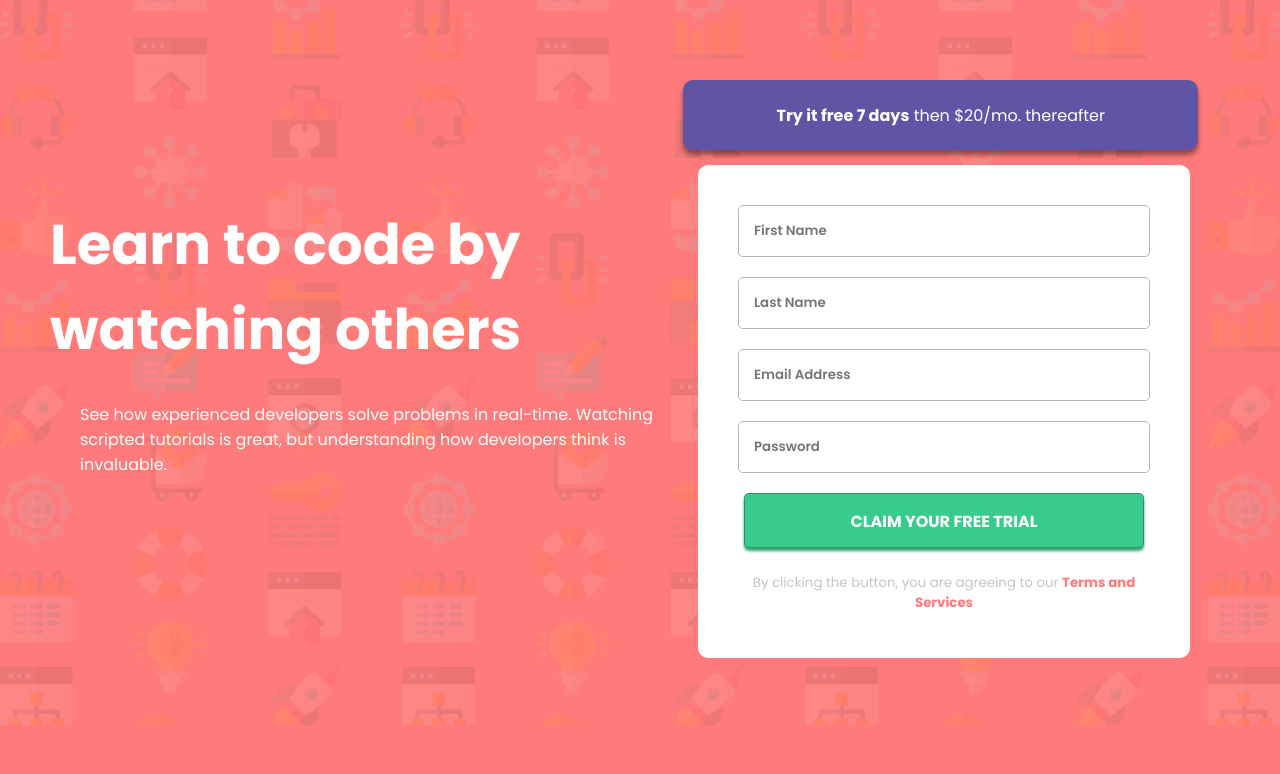
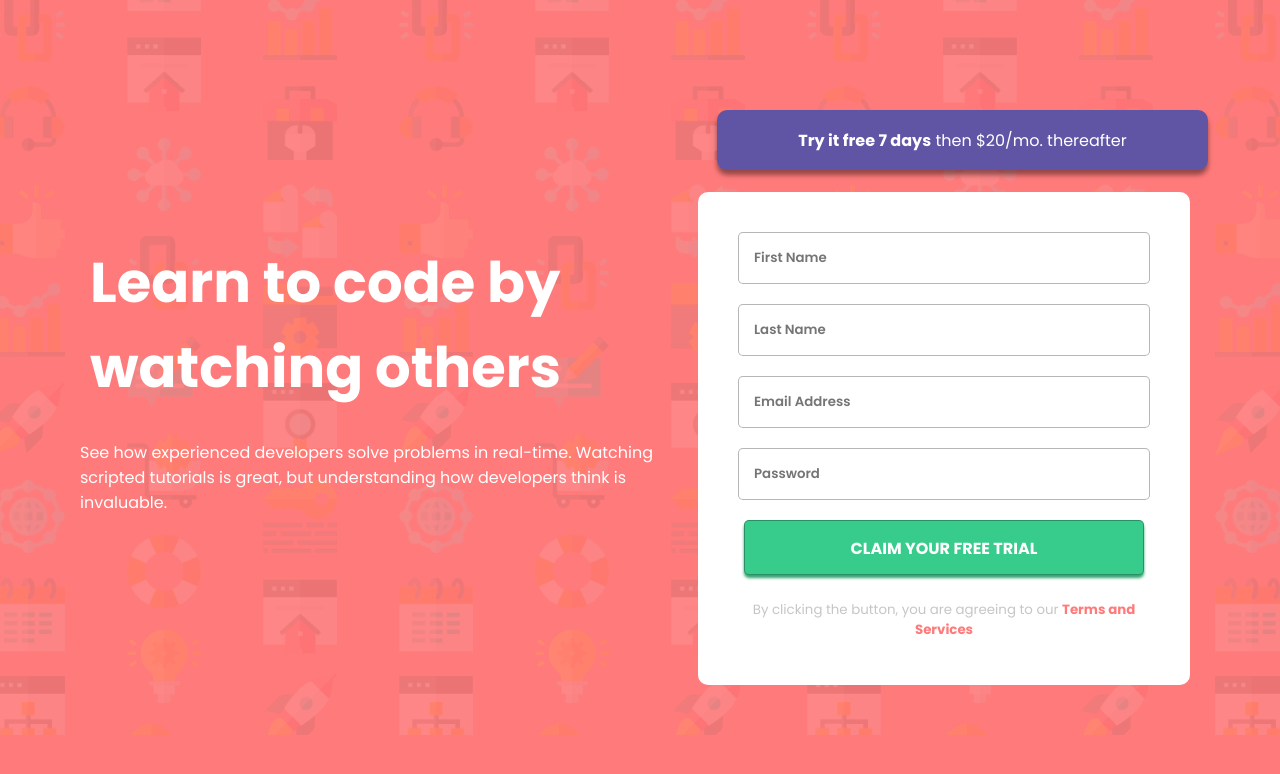
Before and after one commit to kalebemax/Intro-component-with-sign-up-form, a plain HTML site: page index.html in a window 1280 px wide. Drawn offline with Linux system fonts and the light colour scheme.

Commit message:
update css

```diff
--- a/style.css
+++ b/style.css
@@ -101,7 +101,7 @@ input {
      }
 
     main {
-        margin: 0px;
+        margin-top: 100px;
 
 
         display: flex;
@@ -113,18 +113,18 @@ input {
         flex-flow: column;
 
         text-align: left;
-        padding-right: 0px;
     }
 
     h1 {
         font-size: 3.5em;
+        margin-left: 40px;
     }
 
     section {
-        height: 50px;
-        width: 995px;
-        margin-right: -500px;
-        margin-top: 30px;
+        height: 40px;
+        width: 900px;
+        margin-right: -510px;
+        margin-top: 10px;
         padding: 10px;
 
         display: flex;
@@ -138,7 +138,7 @@ input {
     nav {
         width: 450px;
         padding: 30px;
-        margin-top: 115px;
+        margin-top: 92px;
         margin-right: 40px;
 
         display: flex;
```
